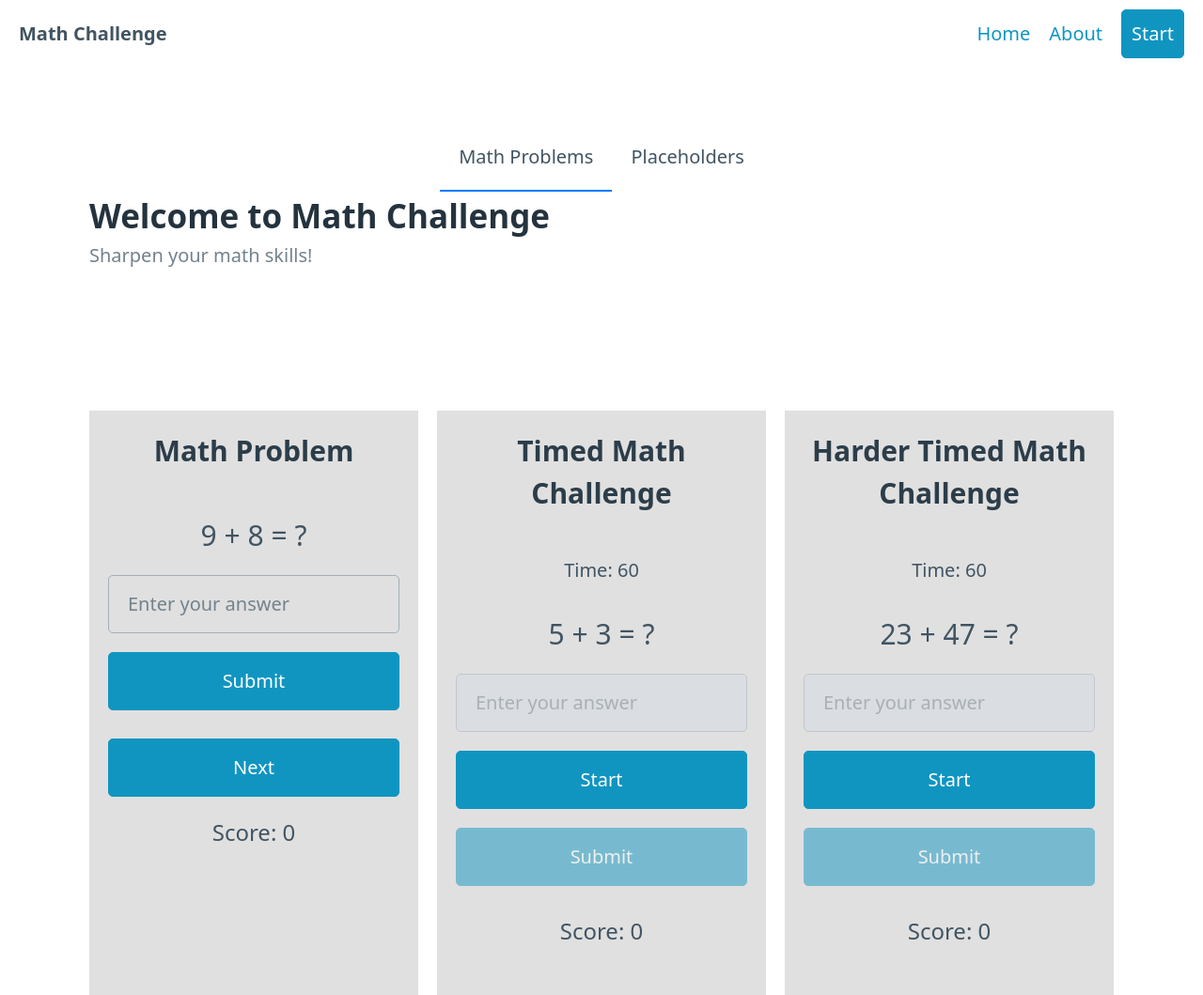
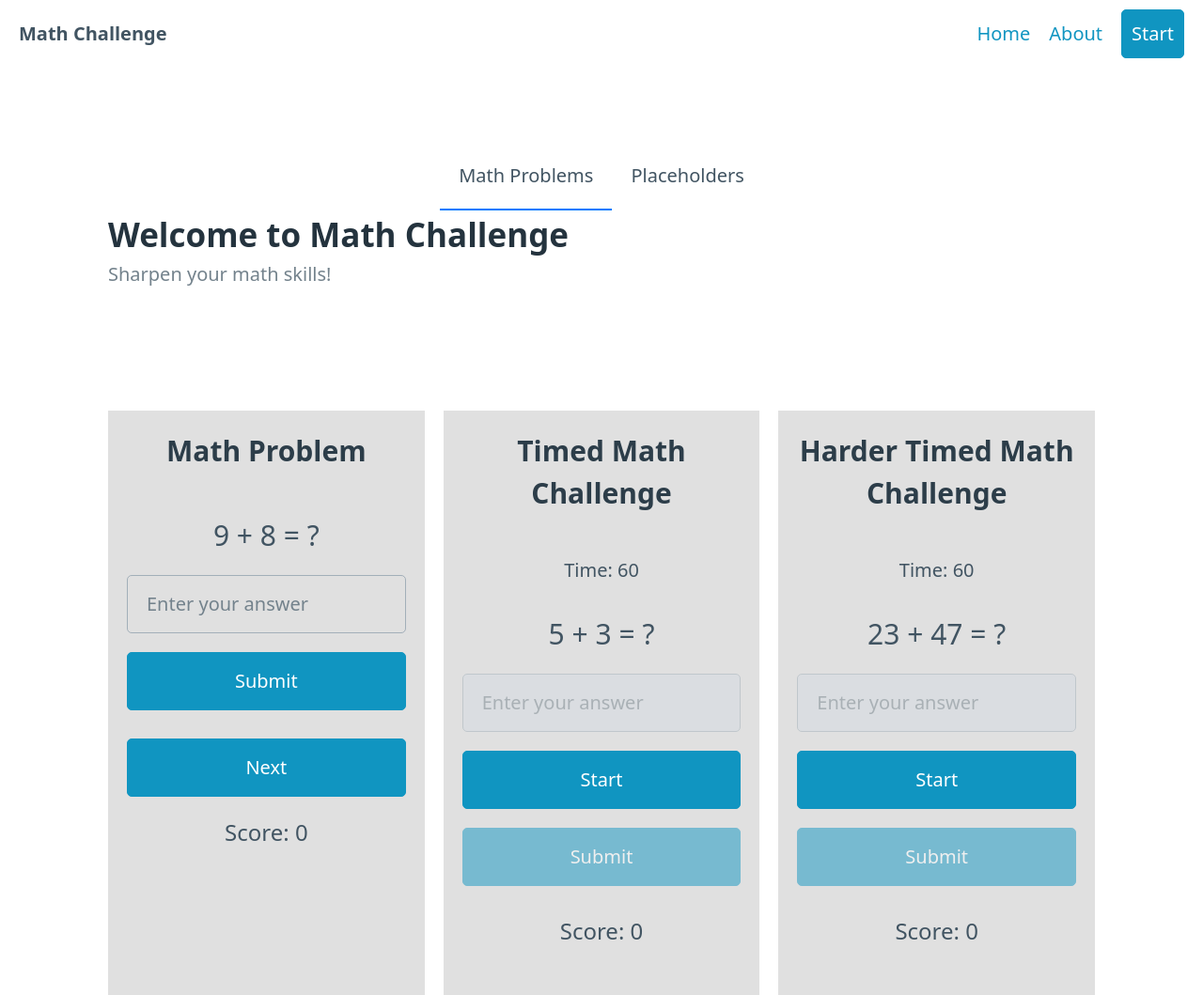
Before and after one commit to EasyLearnJava/math-challenge, a plain HTML site: page index.html in a window 1280 px wide. Shown: the top 1059 px of the page at 94% size. Drawn offline with nearby package versions, Linux system fonts and the light colour scheme.

Commit message:
Update index.html

```diff
--- a/index.html
+++ b/index.html
@@ -7,7 +7,7 @@
     <link rel="stylesheet" href="https://cdn.jsdelivr.net/npm/@picocss/pico@1/css/pico.min.css">
     <style>
         .container {
-            padding: 1rem;
+            padding: 2rem;
         }
         .math-problem {
             font-size: 1.5rem;
@@ -24,7 +24,7 @@
             display: flex;
             gap: 1rem;
             justify-content: center;
-            margin-top: 2rem;
+            margin-top: 1rem; /* Reduced gap */
             flex-wrap: wrap;
         }
         .placeholder {
@@ -84,6 +84,7 @@
                         <h2>Welcome to Math Challenge</h2>
                         <h3>Sharpen your math skills!</h3>
                     </hgroup>
+
                 </section>
             </div>
             <div class="placeholders">
```
